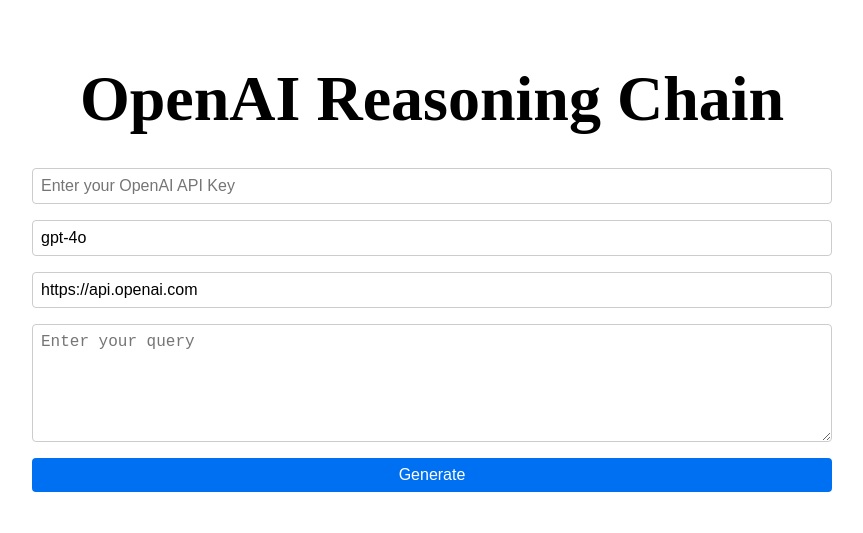
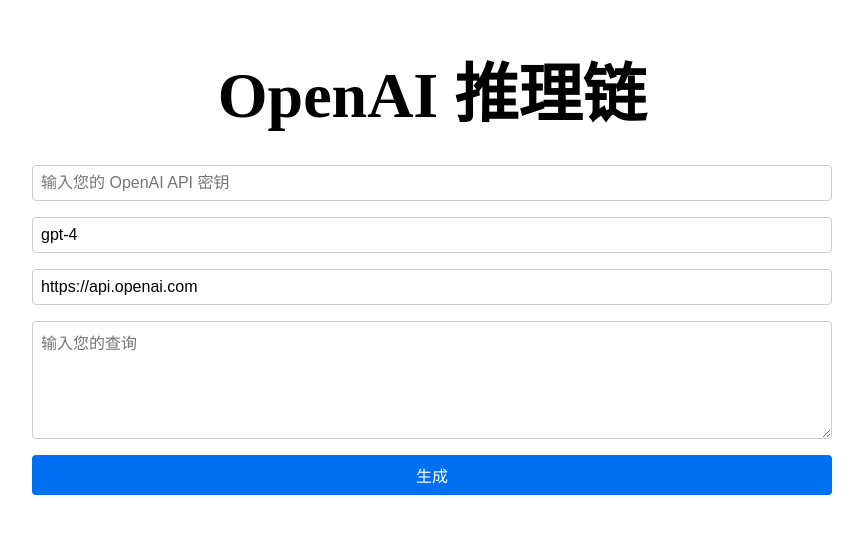
Before and after one commit to syfantasy0v0/openai-o1-chain, a Next.js app: page / in a window 1280 px wide. Shown: the part 131-664 px from the top of the page, without its empty margins (208-1071 px from the left). Built offline with nearby package versions, Linux system fonts and the light colour scheme.

Commit message:
Update index.js

```diff
--- a/pages/index.js
+++ b/pages/index.js
@@ -1,11 +1,11 @@
-import { useState } from 'react';
+import { useState, useEffect } from 'react';
 import Head from 'next/head';
 import styles from '../styles/Home.module.css';
 
 export default function Home() {
   const [query, setQuery] = useState('');
   const [apiKey, setApiKey] = useState('');
-  const [model, setModel] = useState('gpt-4o');
+  const [model, setModel] = useState('gpt-4');
   const [baseUrl, setBaseUrl] = useState('https://api.openai.com');
   const [response, setResponse] = useState([]);
   const [isLoading, setIsLoading] = useState(false);
@@ -19,41 +19,38 @@
     setTotalTime(null);
     setError(null);
 
-    try {
-      const res = await fetch('/api/generate', {
-        method: 'POST',
-        headers: {
-          'Content-Type': 'application/json',
-        },
-        body: JSON.stringify({ query, apiKey, model, baseUrl }),
-      });
+    const eventSource = new EventSource(`/api/generate?query=${encodeURIComponent(query)}&apiKey=${encodeURIComponent(apiKey)}&model=${encodeURIComponent(model)}&baseUrl=${encodeURIComponent(baseUrl.replace(/\/$/, ''))}`);
 
-      if (!res.ok) {
-        const errorData = await res.json();
-        throw new Error(errorData.message || 'Failed to generate response');
-      }
+    eventSource.onmessage = (event) => {
+      const data = JSON.parse(event.data);
+      setResponse(prevResponse => [...prevResponse, data]);
+    };
 
-      const data = await res.json();
-      setResponse(data.steps);
+    eventSource.onerror = (error) => {
+      console.error('EventSource failed:', error);
+      eventSource.close();
+      setIsLoading(false);
+      setError('生成响应时发生错误');
+    };
+
+    eventSource.addEventListener('DONE', (event) => {
+      const data = JSON.parse(event.data);
       setTotalTime(data.totalTime);
-    } catch (error) {
-      console.error('Error:', error);
-      setError(error.message);
-    } finally {
       setIsLoading(false);
-    }
+      eventSource.close();
+    });
   };
 
   return (
     <div className={styles.container}>
       <Head>
-        <title>OpenAI Reasoning Chain</title>
+        <title>OpenAI 推理链</title>
         <link rel="icon" href="/favicon.ico" />
       </Head>
 
       <main className={styles.main}>
         <h1 className={styles.title}>
-          OpenAI Reasoning Chain
+          OpenAI 推理链
         </h1>
 
         <form onSubmit={handleSubmit} className={styles.form}>
@@ -61,7 +58,7 @@
             type="password"
             value={apiKey}
             onChange={(e) => setApiKey(e.target.value)}
-            placeholder="Enter your OpenAI API Key"
+            placeholder="输入您的 OpenAI API 密钥"
             className={styles.input}
             required
           />
@@ -69,7 +66,7 @@
             type="text"
             value={model}
             onChange={(e) => setModel(e.target.value)}
-            placeholder="Enter model name (e.g., gpt-3.5-turbo)"
+            placeholder="输入模型名称（如 gpt-3.5-turbo）"
             className={styles.input}
             required
           />
@@ -77,23 +74,23 @@
             type="text"
             value={baseUrl}
             onChange={(e) => setBaseUrl(e.target.value)}
-            placeholder="Enter API base URL"
+            placeholder="输入 API 基础 URL"
             className={styles.input}
             required
           />
           <textarea
             value={query}
             onChange={(e) => setQuery(e.target.value)}
-            placeholder="Enter your query"
+            placeholder="输入您的查询"
             className={styles.textarea}
             required
           />
           <button type="submit" disabled={isLoading} className={styles.button}>
-            {isLoading ? 'Generating...' : 'Generate'}
+            {isLoading ? '生成中...' : '生成'}
           </button>
         </form>
 
-        {isLoading && <p className={styles.loading}>Generating response...</p>}
+        {isLoading && <p className={styles.loading}>正在生成响应...</p>}
 
         {error && <p className={styles.error}>{error}</p>}
 
@@ -105,7 +102,7 @@
         ))}
 
         {totalTime !== null && (
-          <p className={styles.time}>Total thinking time: {totalTime.toFixed(2)} seconds</p>
+          <p className={styles.time}>总思考时间：{totalTime.toFixed(2)} 秒</p>
         )}
       </main>
     </div>
```
